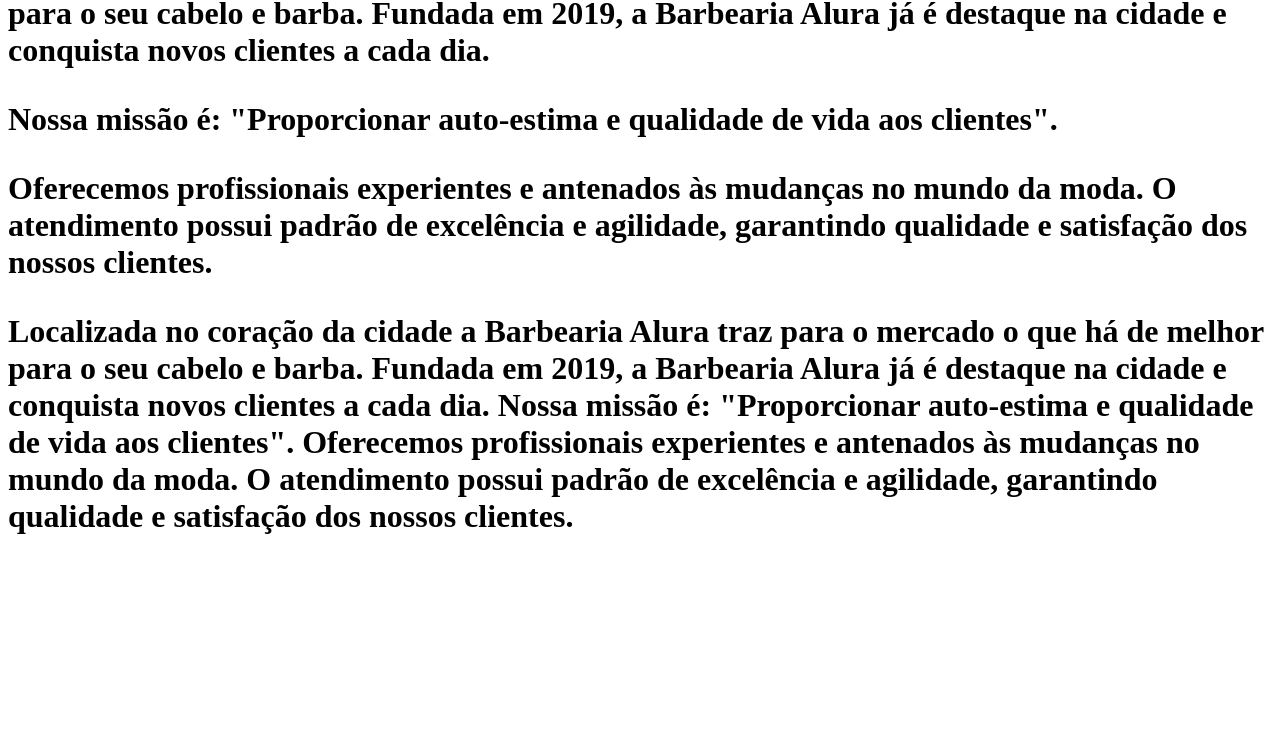
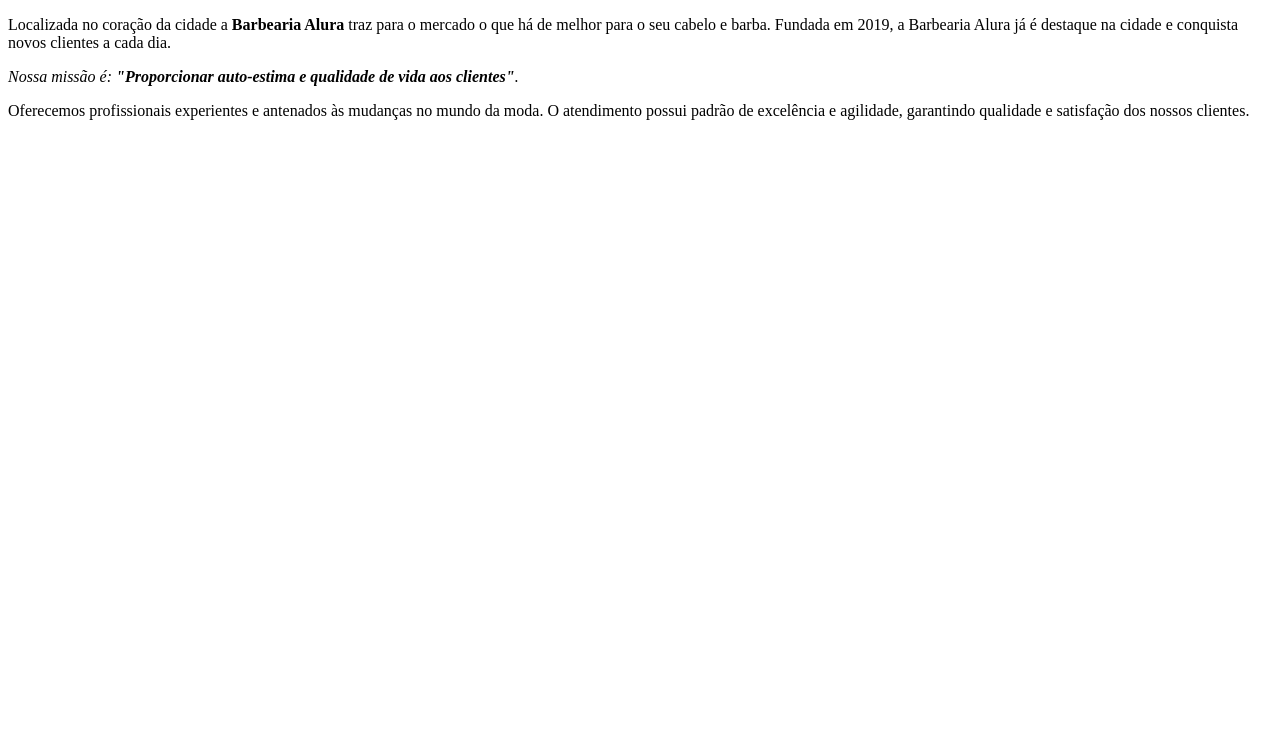
Before and after one commit to alexandrepesseti/BarbeariaAlura, a plain HTML site: page index.html in a window 1280 px wide. Shown: the part 50-800 px from the top of the page. Drawn offline with Linux system fonts and the light colour scheme.

Commit message:
atualiza

```diff
--- a/index.html
+++ b/index.html
@@ -1,13 +1,9 @@
-<h1><Sobre a Barbearia AluraSobre a Barbearia Alura</h1>
+<h1>Sobre a Barbearia Alura</h1>
 
-<p>Localizada no coração da cidade a Barbearia Alura traz para o mercado o que há de melhor para o seu cabelo e barba. Fundada em 2019, a Barbearia Alura já é destaque na cidade e conquista novos clientes a cada dia.</p>
+<p>Localizada no coração da cidade a <strong>Barbearia Alura</strong> traz para o mercado o que há de melhor para o seu cabelo e barba.
+Fundada em 2019, a Barbearia Alura já é destaque na cidade e conquista novos clientes a cada dia.</p>
 
-<p></p>Nossa missão é: "Proporcionar auto-estima e qualidade de vida aos clientes".</p>
+<p><em>Nossa missão é: <strong>"Proporcionar auto-estima e qualidade de vida aos clientes"</strong>.</em></p>
 
-<p>Oferecemos profissionais experientes e antenados às mudanças no mundo da moda. O atendimento possui padrão de excelência e agilidade, garantindo qualidade e satisfação dos nossos clientes.</p>
-
-Localizada no coração da cidade a Barbearia Alura traz para o mercado o que há de melhor para o seu cabelo e barba. Fundada em 2019, a Barbearia Alura já é destaque na cidade e conquista novos clientes a cada dia.
-
-Nossa missão é: "Proporcionar auto-estima e qualidade de vida aos clientes".
-
-Oferecemos profissionais experientes e antenados às mudanças no mundo da moda. O atendimento possui padrão de excelência e agilidade, garantindo qualidade e satisfação dos nossos clientes.
+<p>Oferecemos profissionais experientes e antenados às mudanças no mundo da moda.
+O atendimento possui padrão de excelência e agilidade, garantindo qualidade e satisfação dos nossos clientes.</p>
```
